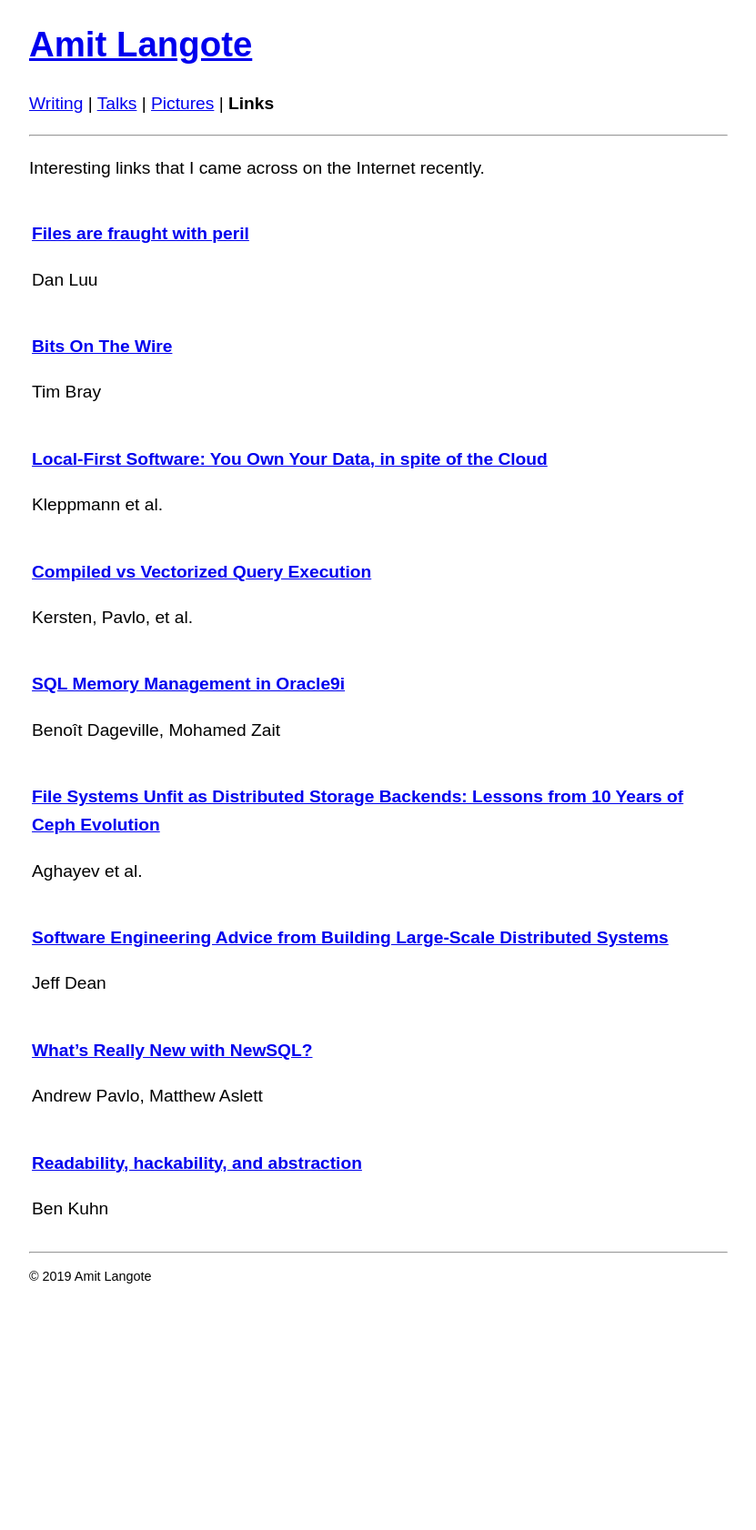
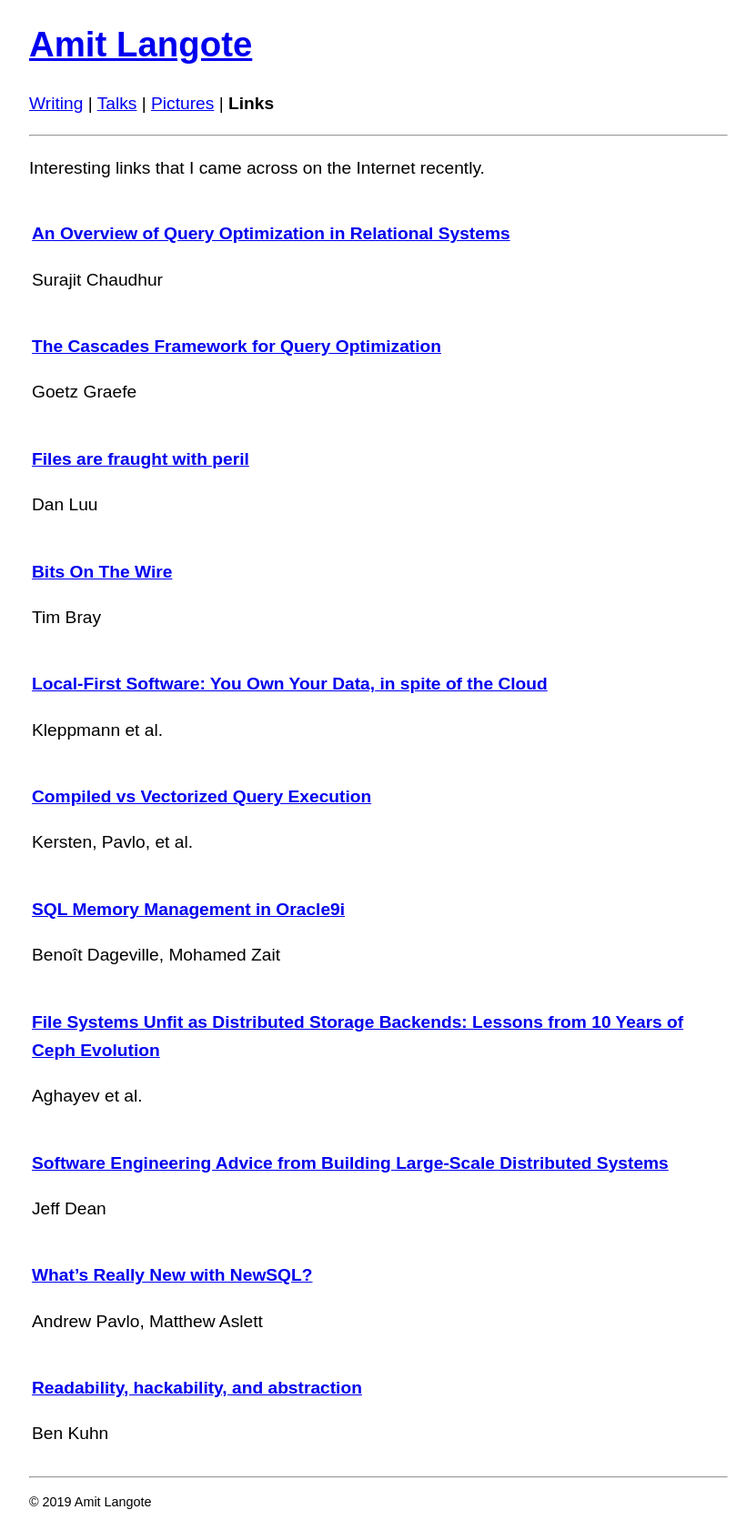
Before and after one commit to amitlan/website, a Jekyll site: the page built from bookmarks/index.md, in a window 1280 px wide. Shown: the whole page at 91% size, without its empty margins (224-1055 px from the left). Built offline with Jekyll 4.4.1, drawn with Linux system fonts in a browser that asks for light colours; before the commit the page ends 1435 px from its top, so only the background shows below that.

Commit message:
links: 2 papers on relational query optimizer

```diff
--- a/bookmarks/index.md
+++ b/bookmarks/index.md
@@ -7,6 +7,10 @@ title: Links
 Interesting links that I came across on the Internet recently.
 
 <table>
+  <tr><td><p><a href="https://www.microsoft.com/en-us/research/wp-content/uploads/2016/02/pods98-tutorial.pdf"><b>An Overview of Query Optimization in Relational Systems</b></a></p><p>Surajit Chaudhur</p></td></tr>
+
+  <tr><td><p><a href="https://www.cse.iitb.ac.in/infolab/Data/Courses/CS632/Papers/Cascades-graefe.pdf"><b>The Cascades Framework for Query Optimization</b></a></p><p>Goetz Graefe</p></td></tr>
+
   <tr><td><p><a href="https://danluu.com/deconstruct-files/"><b>Files are fraught with peril</b></a></p><p>Dan Luu</p></td></tr>
 
   <tr><td><p><a href="https://www.tbray.org/ongoing/When/201x/2019/11/17/Bits-On-the-Wire"><b>Bits On The Wire </b></a></p><p>Tim Bray</p></td></tr>
```
